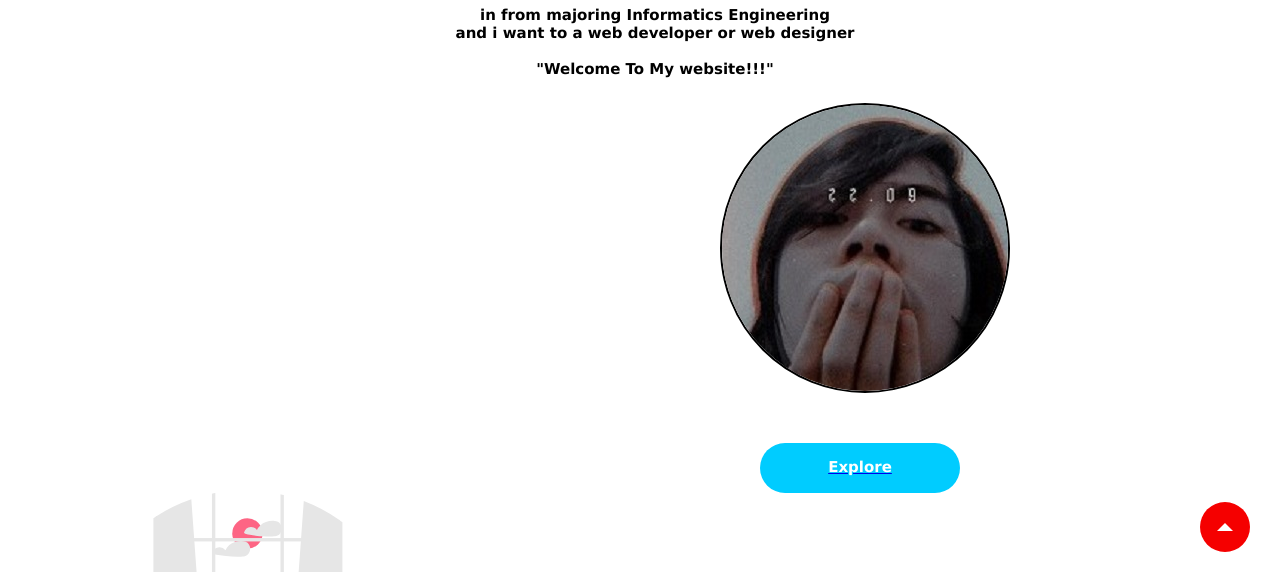
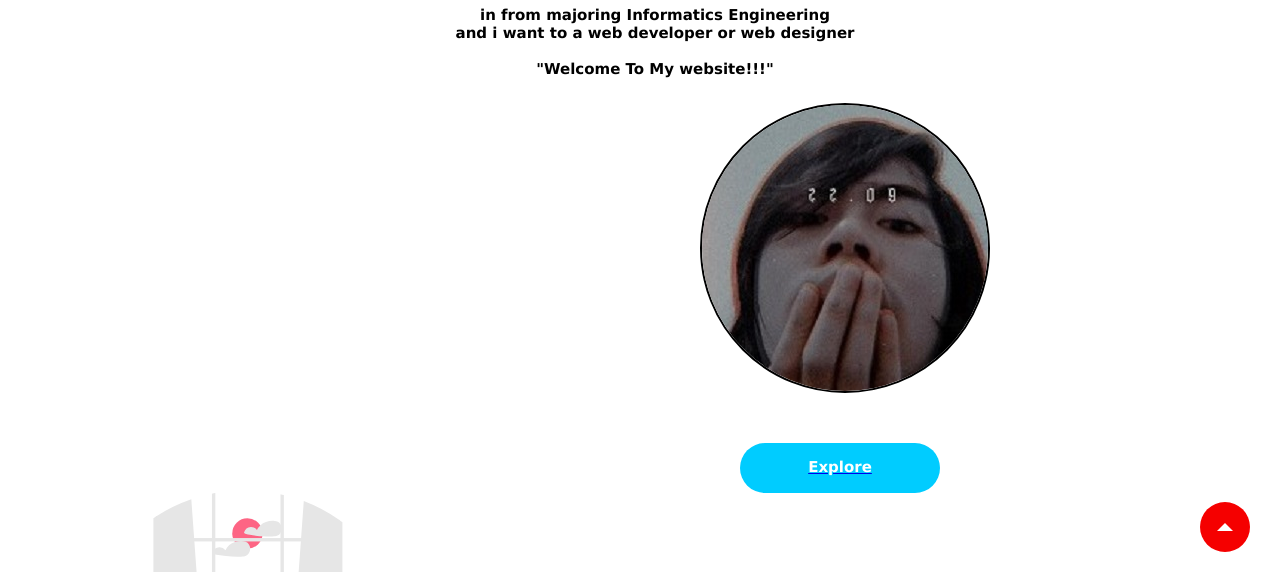
Before and after one commit to FFKP2003/FFKP.Github.io, a plain HTML site: page index.html in a window 1280 px wide. Shown: the part 228-800 px from the top of the page. Drawn offline with nearby package versions, Linux system fonts and the light colour scheme.

Commit message:
update css

```diff
--- a/css/style.css
+++ b/css/style.css
@@ -60,7 +60,7 @@ nav .logo {
     margin-left: 70px;
 }
 .rounded-img {
-    margin-left: 720px;
+    margin-left: 700px;
     margin-top: 20px;
     transition-duration: 3s;
     border: 2px solid #000000;
@@ -77,7 +77,7 @@ nav .logo {
 }
 
 .btn h1 {
-    margin-left: 760px;
+    margin-left: 740px;
     margin-top: 50px;
     background: rgb(0, 204, 255);
     font-family: Verdana, Geneva, Tahoma, sans-serif;
```
